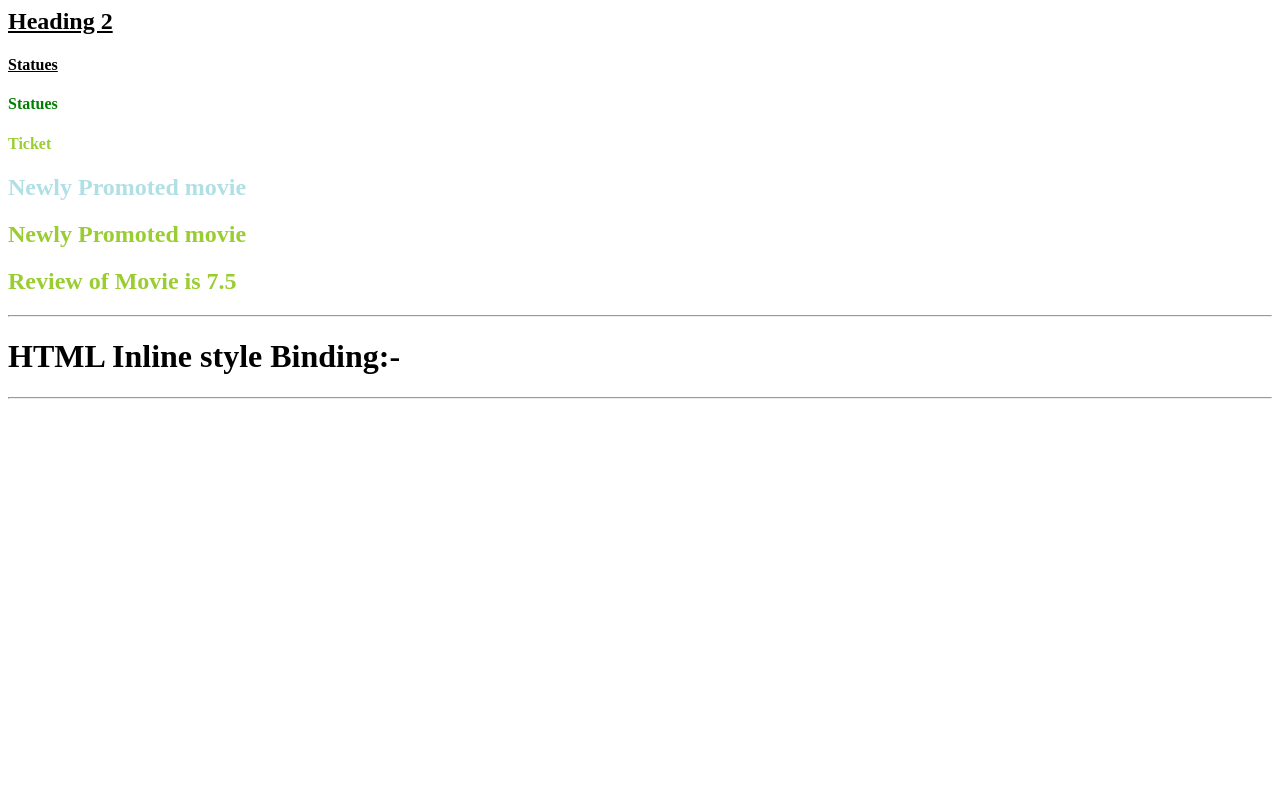
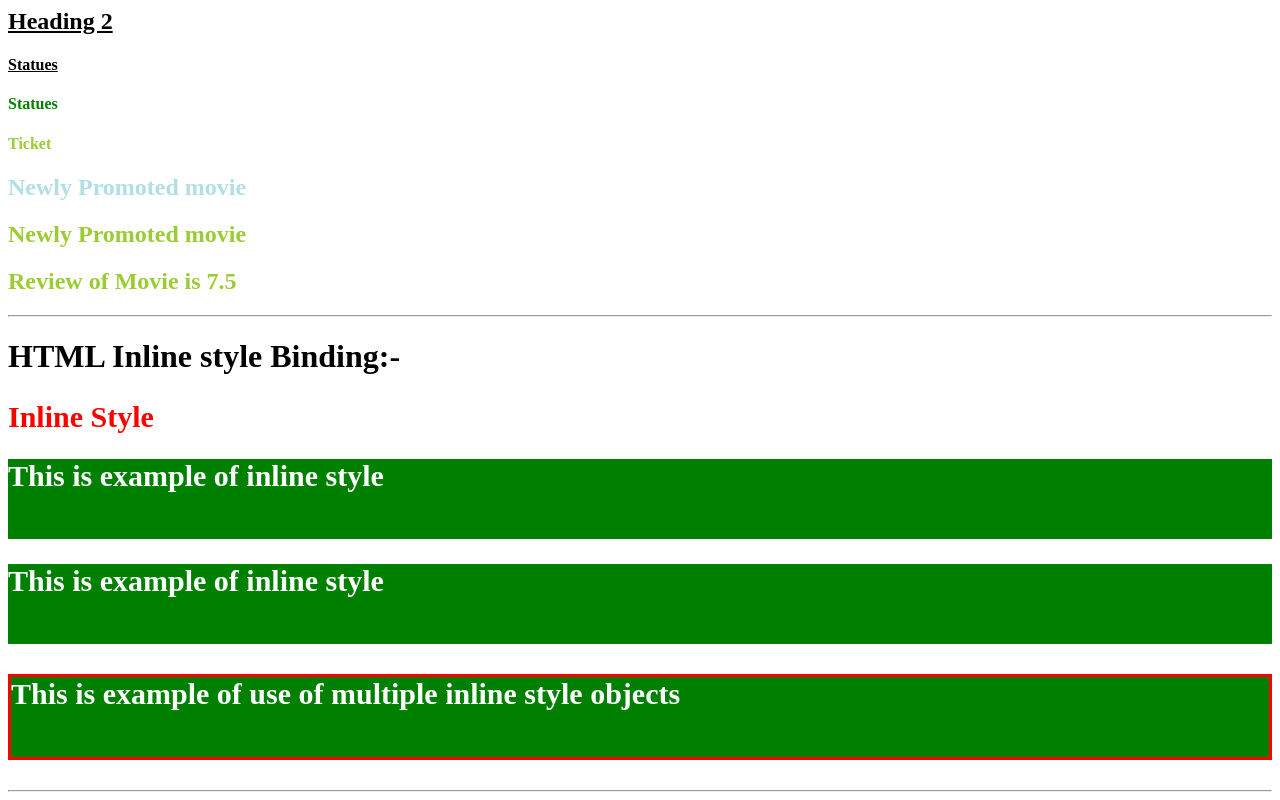
Before and after one commit to Washimbar/veu-learning, a Vue app: page / in a window 1280 px wide. Shown: the part 572-1372 px from the top of the page. Before the commit the page ends 979 px from the top, so only its background shows below. Built offline with nearby package versions, Linux system fonts and the light colour scheme.

Commit message:
inline style

```diff
--- a/src/components/01Binding/Ex05BindingStyles.vue
+++ b/src/components/01Binding/Ex05BindingStyles.vue
@@ -1,12 +1,29 @@
 <template>
-  <div></div>
+  <div>
+    <!-- Simple Inline style -->
+    <h2 v-bind:style="{ color: 'red', fontSize: '30px' }">Inline Style</h2>
+    <!-- Reuseable inline style -->
+    <h2 v-bind:style="inLineStyle">This is example of inline style</h2>
+    <!-- Reuseable inline style with multiple style -->
+    <h2 v-bind:style="inLineStyle">This is example of inline style</h2>
+    <h3 v-bind:style="[inLineStyle, inLineStyle2]">This is example of use of multiple inline style objects</h3>
+  </div>
 </template>
 
 <script>
 export default {
   data() {
     return {
-
+      inLineStyle: {
+        color: "white",
+        backgroundColor: "green",
+        fontSize: "30px",
+        height: "80px",
+      },
+      inLineStyle2:{
+        border: "3px solid",
+        borderColor: "red",
+      }
     };
   },
 };
```
